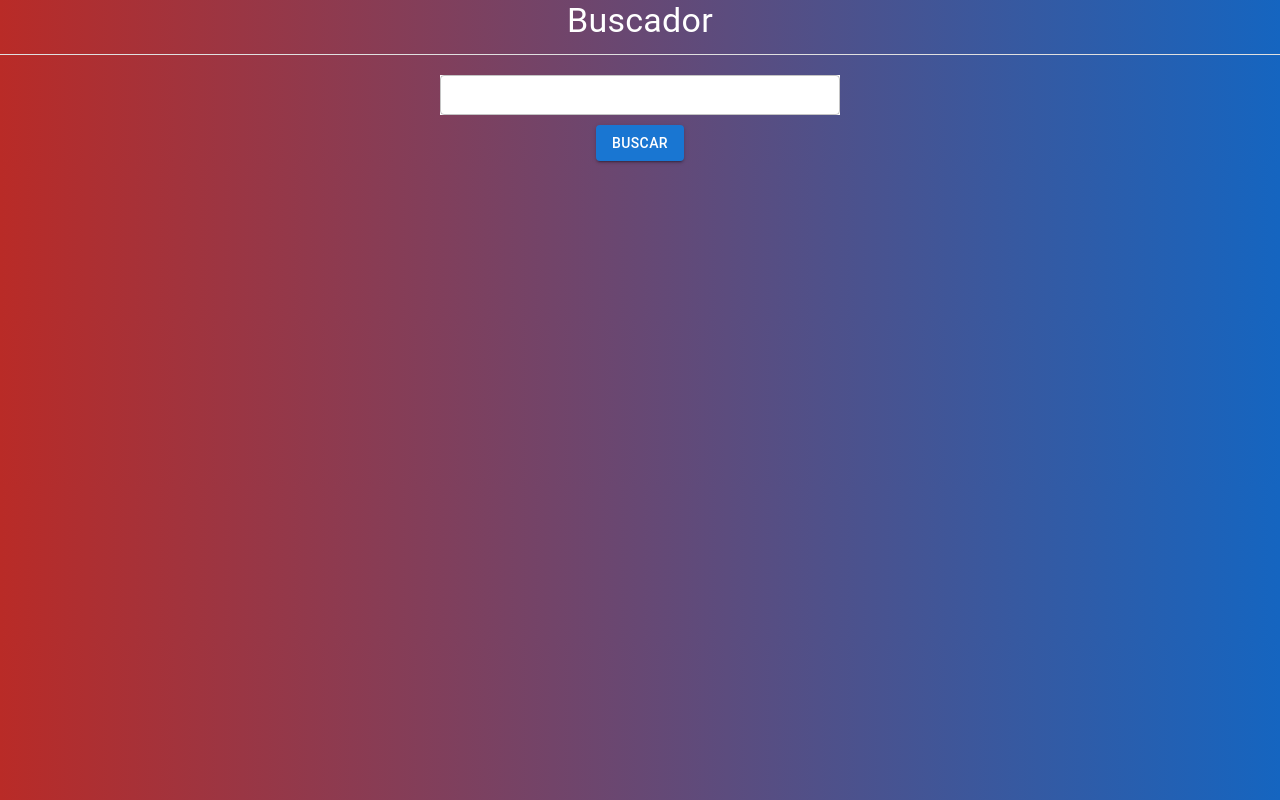
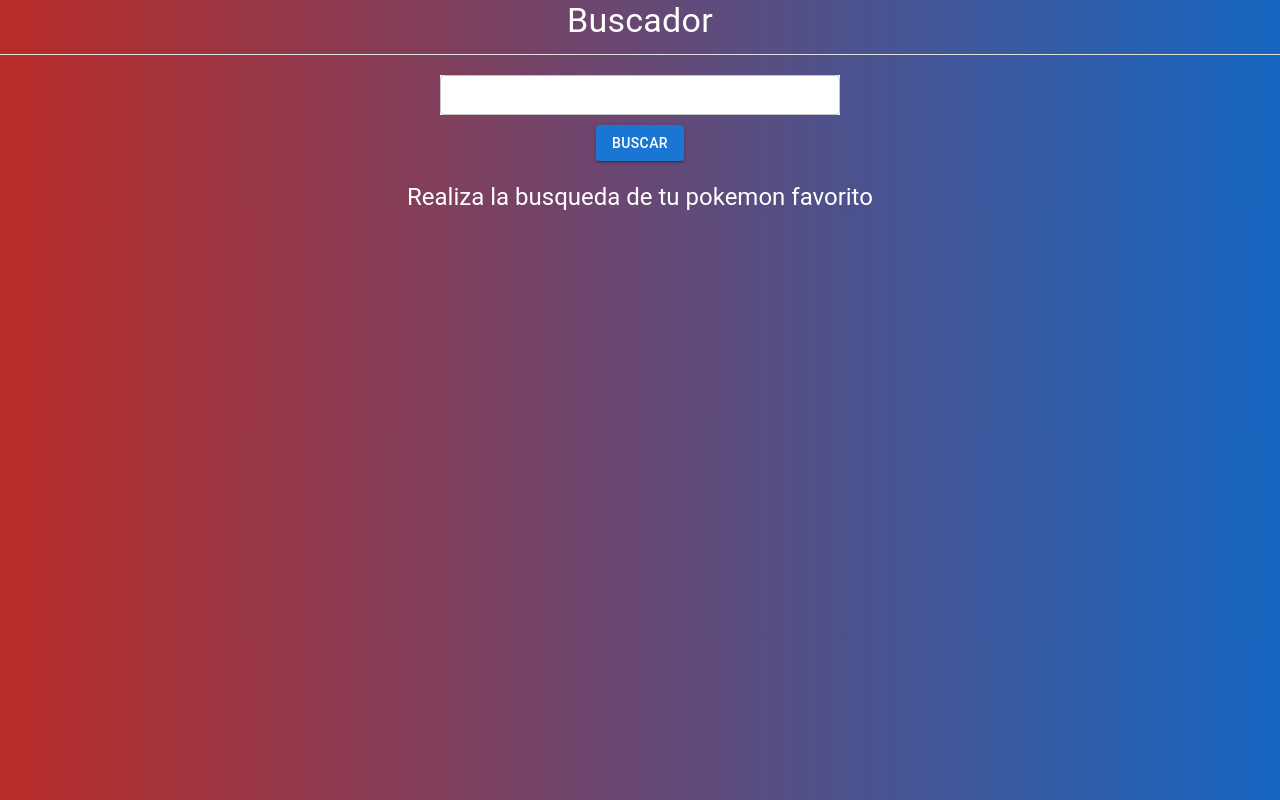
Before and after one commit to arielsaucedo/challenge-app, a React (Create React App) app: page / in a window 1280 px wide. Built offline with nearby package versions, Linux system fonts and the light colour scheme.

Commit message:
:sparkles: Tarjeta de personaje
Se implementa logica para renderizado de tarjeta de personaje.

```diff
--- a/src/pages/PokemonSearchPage.tsx
+++ b/src/pages/PokemonSearchPage.tsx
@@ -55,6 +55,22 @@ export const PokemonSearchPage = () => {
           </Box>
         </form>
       </Box>
+
+      {searchResult.length === 0 ? (
+        <Box
+          style={{
+            display: "flex",
+            justifyContent: "center",
+            marginTop: "20px",
+          }}
+        >
+          <Typography variant="h5">
+            Realiza la busqueda de tu pokemon favorito
+          </Typography>
+        </Box>
+      ) : (
+        <div>Tarjeta de datos</div>
+      )}
     </>
   );
 };
```
